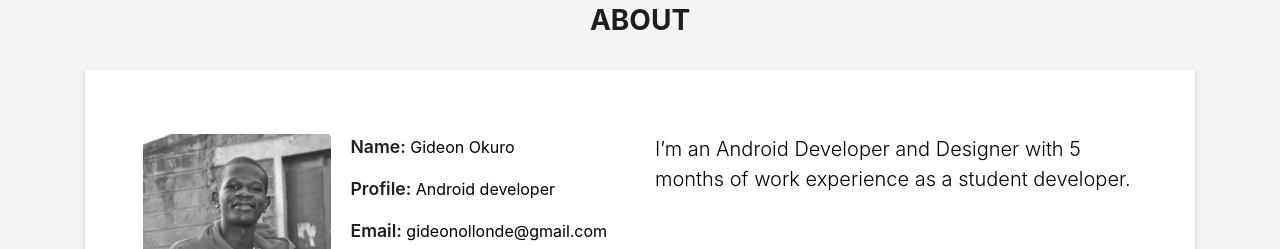
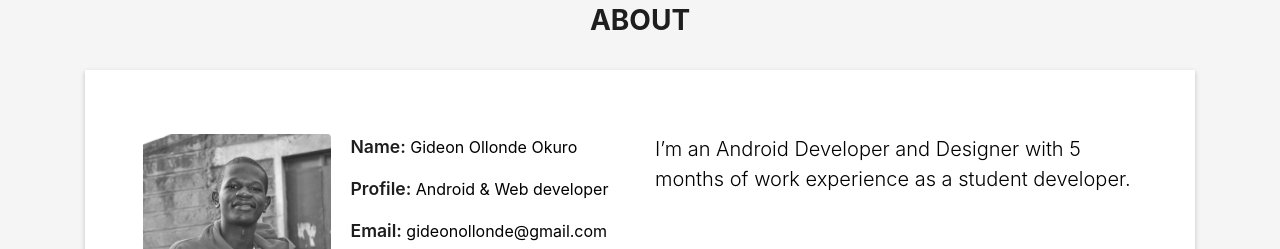
Before and after one commit to Okuro3499/portfolio, a plain HTML site: page index.html in a window 1280 px wide. Shown: the part 860-1109 px from the top of the page. Drawn offline with Linux system fonts and the light colour scheme; files whose address does not match are found by name.

Commit message:
add second name and web

```diff
--- a/index.html
+++ b/index.html
@@ -97,8 +97,8 @@
                                             </div>
                                             <div class="col-sm-6 col-md-7">
                                                 <div class="about-info">
-                                                    <p><span class="title-s">Name: </span> <span>Gideon Okuro</span></p>
-                                                    <p><span class="title-s">Profile: </span> <span>Android developer</span></p>
+                                                    <p><span class="title-s">Name: </span> <span>Gideon Ollonde Okuro</span></p>
+                                                    <p><span class="title-s">Profile: </span> <span>Android & Web developer</span></p>
                                                     <p><span class="title-s">Email: </span> <span>gideonollonde@gmail.com</span></p>
                                                     <p><span class="title-s">Phone: </span> <span>(+254) 719-240-756</span></p>
                                                 </div>
```
